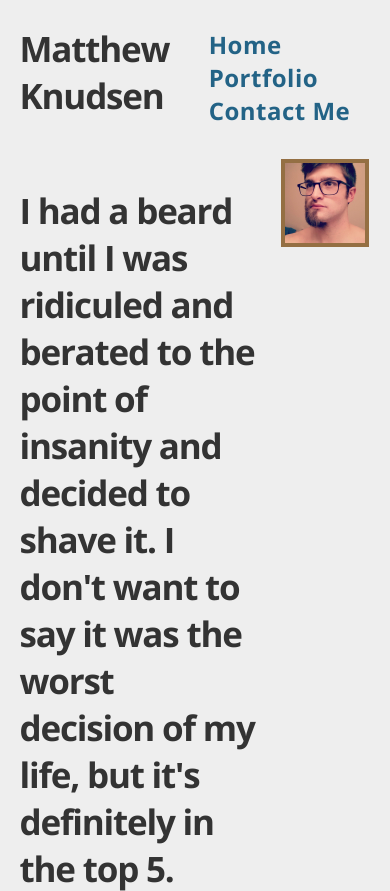
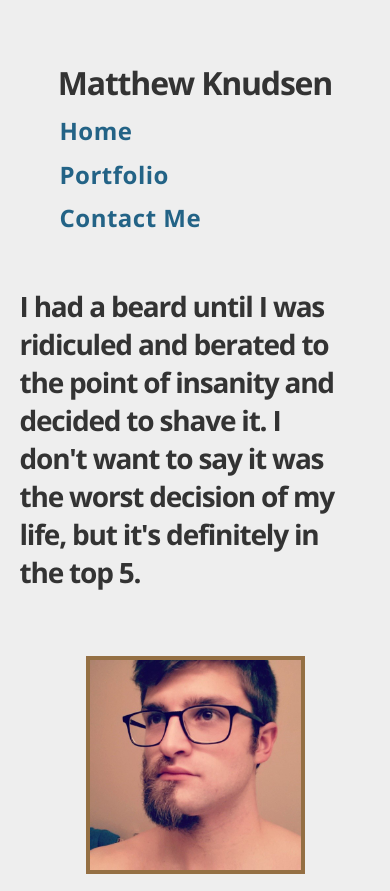
Before and after one commit to mknudsen01/responsive_personal_site, a plain HTML site: page index.html in a window 390 px wide. Shown: the top 891 px of the page. Drawn offline with nearby package versions, Linux system fonts and the light colour scheme.

Commit message:
add media queries

```diff
--- a/css/style.css
+++ b/css/style.css
@@ -35,7 +35,7 @@ h2 {
   margin-bottom: 6%;
 }
 
-#logo h1{
+.logo h1{
   margin: 17.283% 0 0 0; /* containter is 405px */
 }
 
@@ -99,9 +99,106 @@ ul.nav li a:hover{
 
 /* footer */
 
-#copyright {
+.copyright {
   border-top: 8px solid #946F43;
   padding: 1.0% 0;
   margin: 1.5% 0;
   text-align: center;
 }
+
+
+/*---------------*/
+/* media queries */
+/* at 825, ditch the two columns. */
+@media screen and (max-width: 825px){
+  .grid_1,
+  .grid_2,
+  .grid_3,
+  .grid_4,
+  .grid_5,
+  .grid_6,
+  .grid_7,
+  .grid_8,
+  .grid_9,
+  .grid_10,
+  .grid_11,
+  .grid_12 {
+    width: 100%;
+  }
+
+  .logo{
+  text-align: center;
+  }
+
+  .logo h1{
+    font-size: 1.6em;
+  }
+
+  .portrait img{
+    width: 60%;
+    margin: 0 19% 5% 19%;
+    max-width: 400px;
+  }
+
+ .loves img, .quirk img {
+    width: 70%;
+    margin: 0 14%;
+    max-width: 400px;
+  }
+
+  .home{
+    width: 20%;
+  }
+
+  .social img{
+    max-width: 46px;
+  }
+
+  ul.nav {
+    margin: 2% 0;
+  }
+
+  ul.nav li{
+    margin: 0;
+  }
+  ul.nav .home{
+    width: 30%;
+  }
+  ul.nav .portfolio{
+    width: 25%;
+    text-align: center;
+  }
+  ul.nav .contact{
+    width: 35%;
+    text-align: right;
+  }
+  .text_container h1{
+    font-size: 1.4em;
+  }
+}
+
+/* at 455 pixels, make each nav link its own line*/
+@media screen and (max-width: 455px){
+  ul.nav .home{
+    width: 100%;
+    margin-bottom: 3%;
+  }
+
+  ul.nav .portfolio{
+    width: 100%;
+    margin-bottom: 3%;
+    text-align: left;
+  }
+
+  ul.nav .contact{
+    width: 100%;
+    text-align: left;
+  }
+
+  .text_container h1{
+    font-size: 1.4em;
+  }
+  .copyright{
+    font-size: 0.8em;
+  }
+}
--- a/index.html
+++ b/index.html
@@ -11,14 +11,14 @@
 <body>
   <div class="container clearfix">
     <div class="header grid_12">
-      <div class="grid_5" id="logo">
+      <div class="grid_5 logo">
         <h1>Matthew Knudsen</h1>
       </div>
       <div class="grid_7 omega">
         <ul class="nav">
-          <li><a href="#">Home</a></li>
-          <li><a href="portfolio/portfolio.html">Portfolio</a></li>
-          <li class="last"><a href="#connect">Contact Me</a></li>
+          <li class="home"><a href="#">Home</a></li>
+          <li class="portfolio"><a href="portfolio/portfolio.html">Portfolio</a></li>
+          <li class="contact"><a href="#connect">Contact Me</a></li>
         </ul>
       </div>
     </div>
@@ -80,7 +80,7 @@
       <a href="http://mknudsen01.tumblr.com/"><img src="img/tumblr.png" alt="Linked In"></a>
     </div>
 
-    <div id="copyright" class="grid_12">
+    <div class="copyright grid_12">
       <p>&copy; 2013 Some of these pictures were used without permission. Is that bad? Guys?</p>
     </div>
 
```
